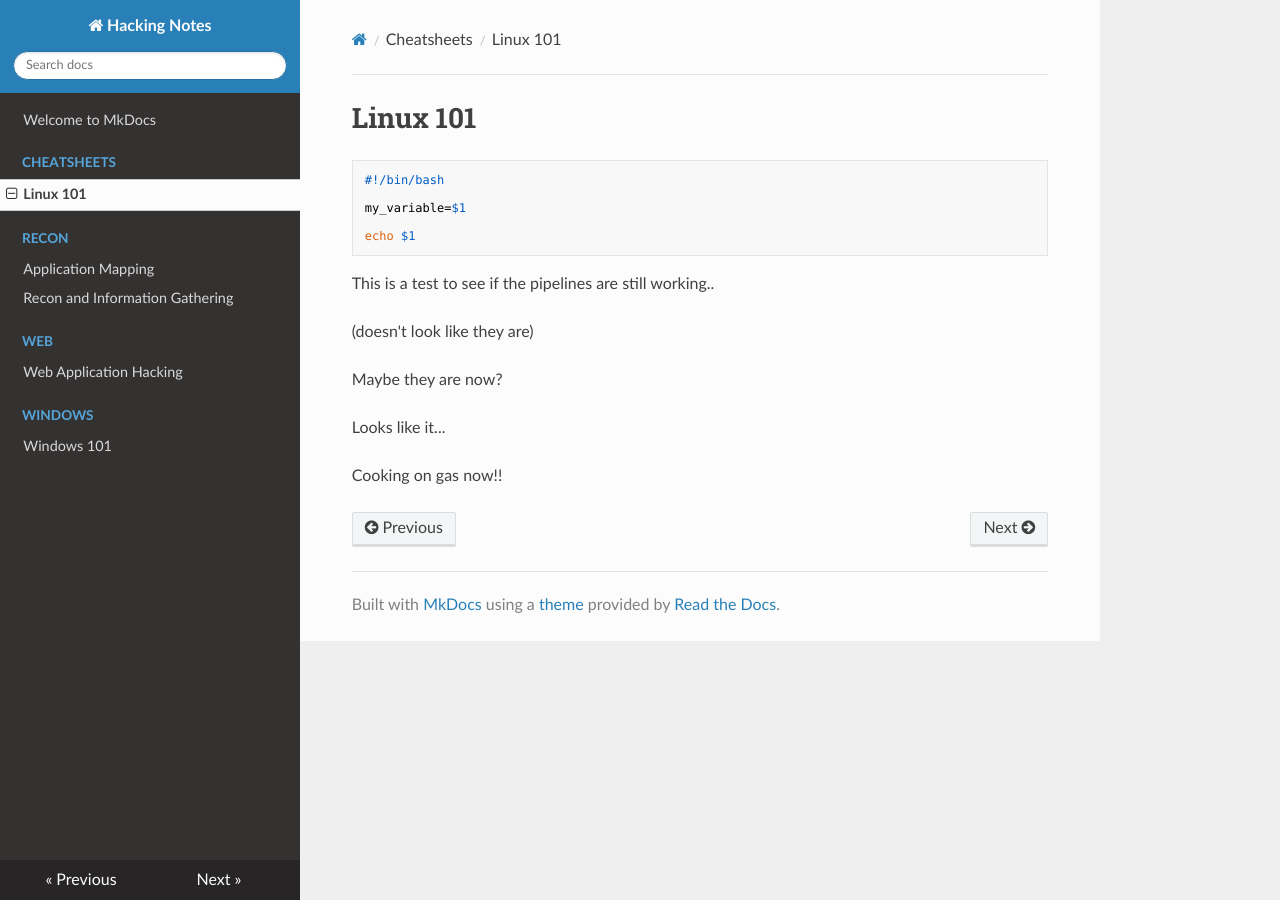
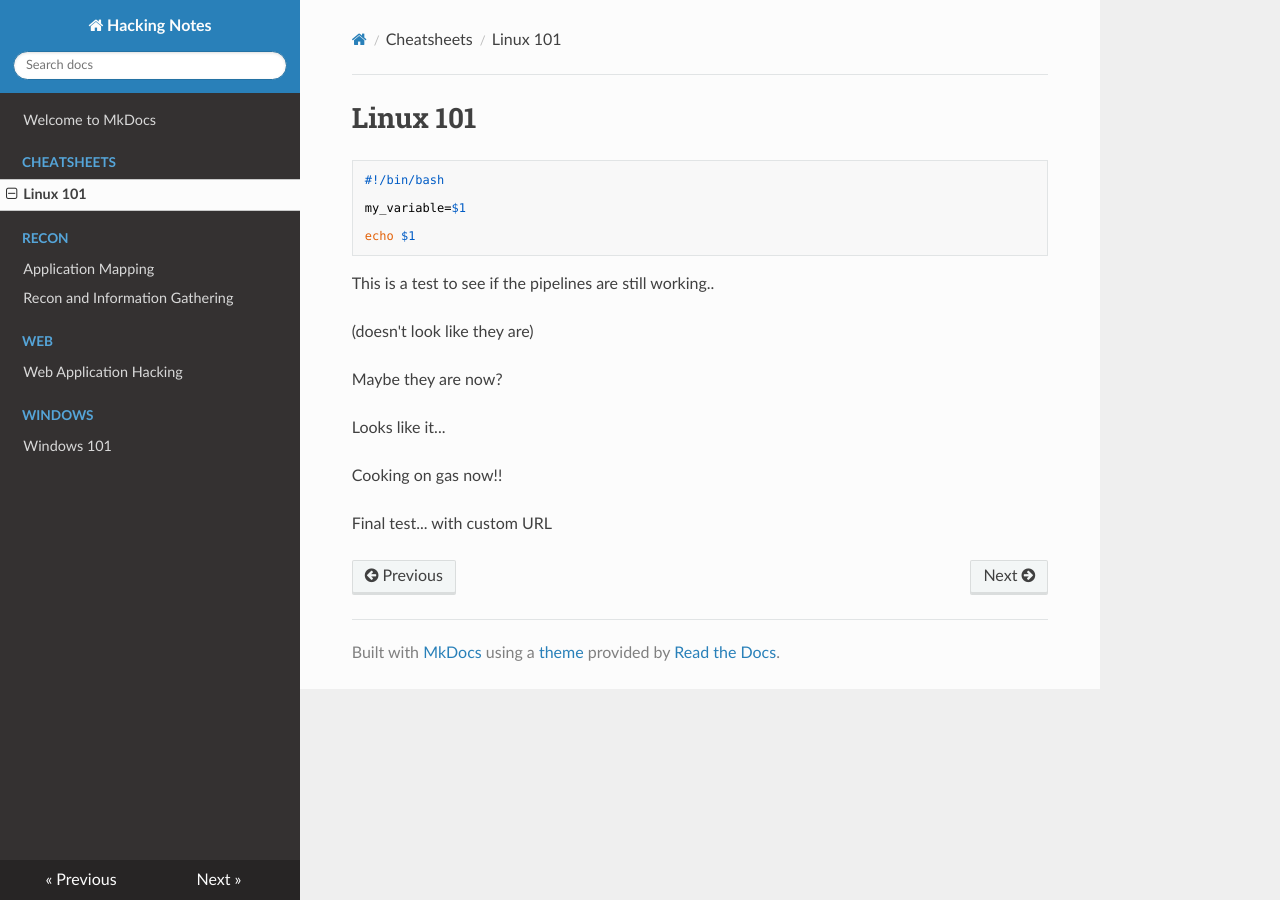
Before and after one commit to bull-sec/hacking-notes, an MkDocs documentation site: the page built from docs/Cheatsheets/linux.md, in a window 1280 px wide. Built offline with MkDocs 1.6.1, drawn with Linux system fonts in a browser that asks for light colours; nearby versions of some CDN libraries.

Commit message:
final final test

```diff
--- a/docs/Cheatsheets/linux.md
+++ b/docs/Cheatsheets/linux.md
@@ -17,3 +17,6 @@ Maybe they are now?
 Looks like it...
 
 Cooking on gas now!!
+
+
+Final test... with custom URL
```
Also changed, not shown: site/Cheatsheets/linux/index.html, site/index.html, site/search/search_index.json, 2 other files.
